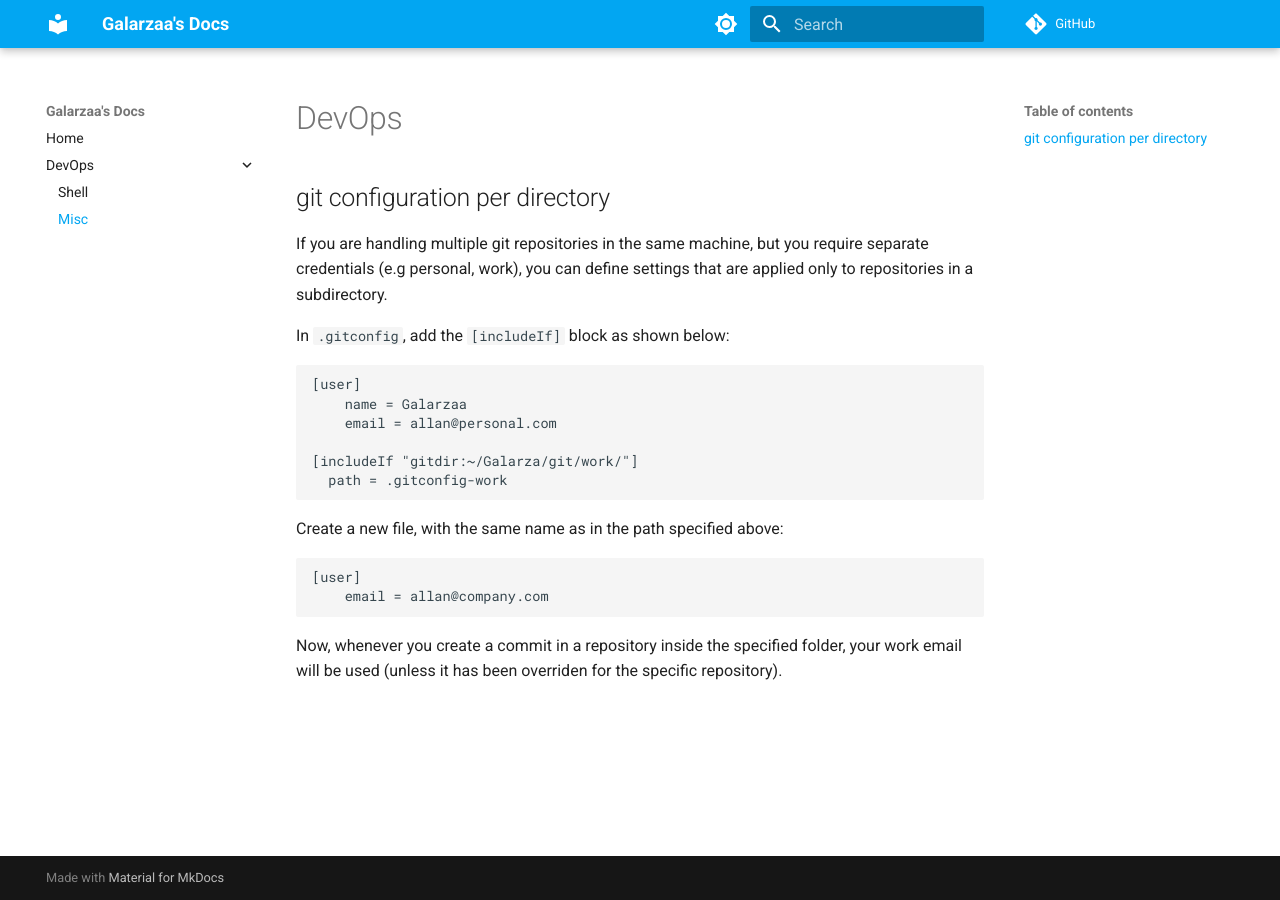
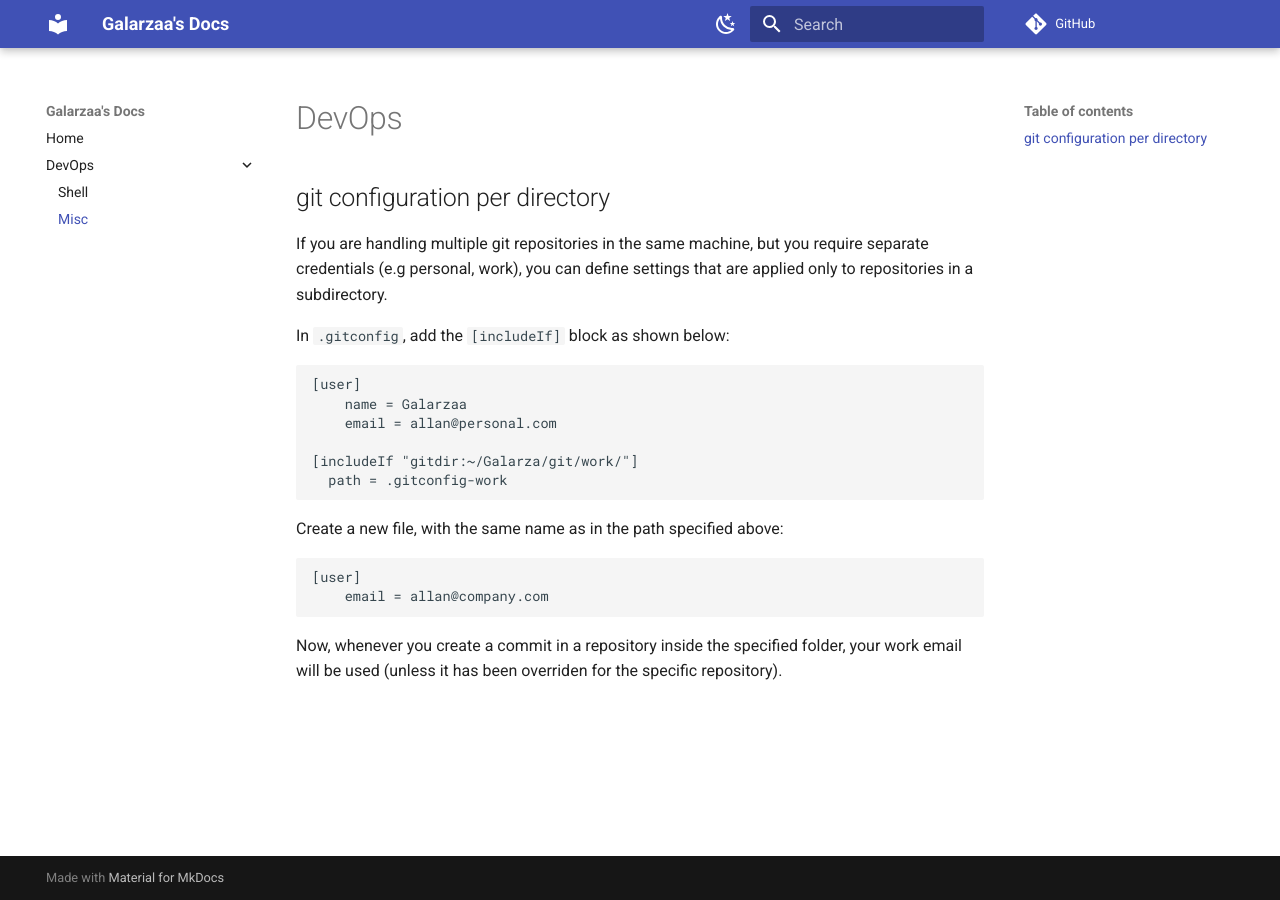
Before and after one commit to Galarzaa90/PersonalDocs, an MkDocs documentation site: the page built from docs/devops/misc.md, in a window 1280 px wide. Built offline with MkDocs 1.6.1 and Material for MkDocs 9.7.7, drawn with Linux system fonts in a browser that asks for light colours; comment, search, counter and statistics services are not loaded.

Commit message:
theme adjustments

```diff
--- a/mkdocs.yml
+++ b/mkdocs.yml
@@ -5,17 +5,19 @@ theme:
   name: material
   palette:
   - scheme: default
-    primary: 'light blue'
+    primary: 'indigo'
     accent: 'orange'
     toggle:
-      icon: material/brightness-7
+      icon: material/weather-night
       name: Switch to dark mode
+    media: "(prefers-color-scheme: light)"
   - scheme: slate
-    primary: 'light blue'
+    primary: 'indigo'
     accent: 'orange'
     toggle:
-      icon: material/brightness-4
+      icon: material/weather-sunny
       name: Switch to light mode
+    media: "(prefers-color-scheme: dark)"
   features:
     - navigation.tracking
 
```
